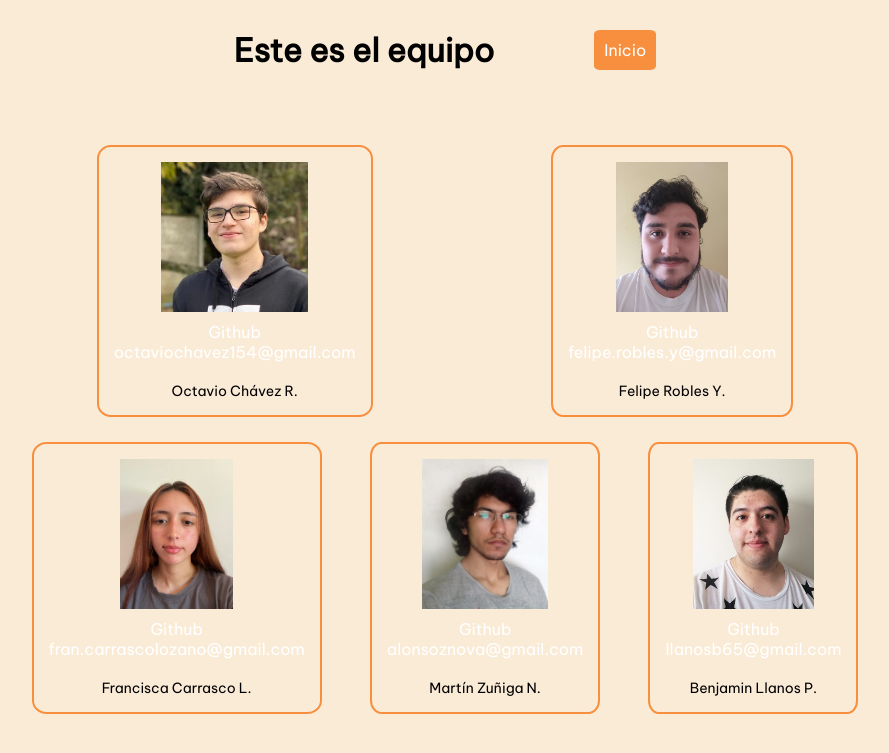
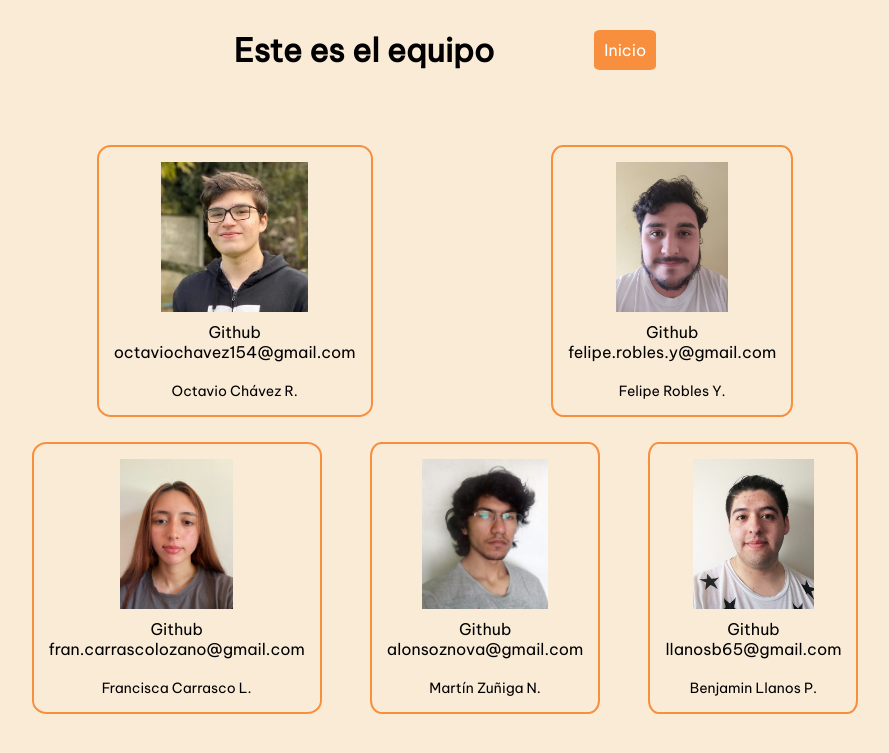
Before and after one commit to Bl3x4r/VIIIGames, a Flask app: page /conocer/equipo in a window 1280 px wide. Shown: the top 753 px of the page, without its empty margins (195-1084 px from the left). Run offline with Flask 3, Linux system fonts and the light colour scheme.

Commit message:
cambios menores

```diff
--- a/app_flask/config/mysqlconnection.py
+++ b/app_flask/config/mysqlconnection.py
@@ -3,7 +3,7 @@ class MySQLConnection:
     def __init__(self, db):
         connection = pymysql.connect(host = 'localhost',
                                     user = 'root',
-                                    password = 'root',
+                                    password = '@B2G3Z6K8benja',
                                     db = db,
                                     charset = 'utf8mb4',
                                     cursorclass = pymysql.cursors.DictCursor,
--- a/app_flask/static/css/conocenos.css
+++ b/app_flask/static/css/conocenos.css
@@ -78,7 +78,7 @@ body{
 }
 .item{
     text-decoration: none;
-    color: #fff;
+    color: black;
 }
 .cont-perfil-btn{
     display: flex;
--- a/app_flask/static/css/crear_post.css
+++ b/app_flask/static/css/crear_post.css
@@ -66,14 +66,14 @@ nav{
 }
 .item{
     text-decoration: none;
-    color: black;
+    color: #fff;
 }
 .cont-perfil-btn{
     display: flex;
     gap: 50px;
     align-items: center;
 }
-/*
+
 #crear-post {
     max-width: 800px;
     margin: 20px auto;
@@ -119,4 +119,3 @@ button {
 button:hover {
     background-color: #9b5b2b;
 }
-/*
--- a/app_flask/static/css/mision_CSS.css
+++ b/app_flask/static/css/mision_CSS.css
@@ -69,7 +69,7 @@ nav{
     gap: 15px;
 }
 
-.item {
+.item, a {
     text-decoration: none;
     color: black;
 }
--- a/app_flask/templates/chat.html
+++ b/app_flask/templates/chat.html
@@ -42,7 +42,7 @@
       if (message !== '') {
         var chatMessages = document.getElementById('chat-messages');
         var newMessage = document.createElement('div');
-        newMessage.innerHTML = '<strong>{{session['nombre_usuario']}}:</strong> ' + message;
+        newMessage.innerHTML = '<strong>{{session["nombre_usuario"]}}:</strong> ' + message;
         chatMessages.appendChild(newMessage);
 
         userInput.value = '';
--- a/app_flask/templates/conocenos.html
+++ b/app_flask/templates/conocenos.html
@@ -20,8 +20,8 @@
             <div class="cont-trj trj-octavio">
                 <img src="{{url_for('static', filename='img/img_equipo/foto_octavio.jpg')}}" alt="Foto de Octavio" class="img-trj">
                 <div class="info">
-                    <a href="https://github.com/octadark" target="_blank">Github</a>
-                    <a href="mailto:octaviochavez154@gmail.com">octaviochavez154@gmail.com</a>
+                    <a href="https://github.com/octadark" class="item" target="_blank">Github</a>
+                    <a href="mailto:octaviochavez154@gmail.com" class="item">octaviochavez154@gmail.com</a>
                     <p>Octavio Chávez R.</p>
                 </div>
             </div>
@@ -30,8 +30,8 @@
             <div class="cont-trj trj-felipe">
                 <img src="{{url_for('static', filename='img/img_equipo/foto_felipe.jpg')}}" alt="Foto de Felipe" class="img-trj">
                 <div class="info">
-                    <a href="https://github.com/FelipeRobles1" target="_blank">Github</a>
-                    <a href="mailto:felipe.robles.y@gmail.com">felipe.robles.y@gmail.com</a>
+                    <a href="https://github.com/FelipeRobles1" class="item" target="_blank">Github</a>
+                    <a href="mailto:felipe.robles.y@gmail.com" class="item">felipe.robles.y@gmail.com</a>
                     <p>Felipe Robles Y.</p>
                 </div>
             </div>
@@ -40,8 +40,8 @@
             <div class="cont-trj trj-francisca">
                 <img src="{{url_for('static', filename='img/img_equipo/foto_francisca.jpg')}}" alt="Foto de Francisca" class="img-trj">
                 <div class="info">
-                    <a href="https://github.com/francarrasc0" target="_blank">Github</a>
-                    <a href="mailto:fran.carrascolozano@gmail.com">fran.carrascolozano@gmail.com</a>
+                    <a href="https://github.com/francarrasc0" class="item" target="_blank">Github</a>
+                    <a href="mailto:fran.carrascolozano@gmail.com" class="item">fran.carrascolozano@gmail.com</a>
                     <p>Francisca Carrasco L.</p>
                 </div>
             </div>
@@ -50,8 +50,8 @@
             <div class="cont-trj trj-martin">
                 <img src="{{url_for('static', filename='img/img_equipo/foto_martin.jpg')}}" alt="Foto de Martín" class="img-trj">
                 <div class="info">
-                    <a href="https://github.com/alonsoznova" target="_blank">Github</a>
-                    <a href="mailto:alonsoznova@gmail.com">alonsoznova@gmail.com</a>
+                    <a href="https://github.com/alonsoznova" class="item" target="_blank">Github</a>
+                    <a href="mailto:alonsoznova@gmail.com" class="item">alonsoznova@gmail.com</a>
                     <p>Martín Zuñiga N.</p>
                 </div>
             </div>
@@ -60,8 +60,8 @@
             <div class="cont-trj trj-benjamin">
                 <img src="{{url_for('static', filename='img/img_equipo/foto_benjamin.jpeg')}}" alt="Foto de Benjamin" class="img-trj">
                 <div class="info">
-                    <a href="https://github.com/Bl3x4r?tab=repositories" target="_blank">Github</a>
-                    <a href="mailto:llanosb65@gmail.com">llanosb65@gmail.com</a>
+                    <a href="https://github.com/Bl3x4r?tab=repositories" class="item" target="_blank">Github</a>
+                    <a href="mailto:llanosb65@gmail.com" class="item">llanosb65@gmail.com</a>
                     <p>Benjamin Llanos P.</p>
                 </div>
             </div>
--- a/app_flask/templates/crear_post.html
+++ b/app_flask/templates/crear_post.html
@@ -11,7 +11,7 @@
 </head>
 <nav>
     <div class="cont_izq">
-        <img src="{{url_for('static', filename='img/logo.jpeg')}}" alt="Logo de VIIIGames" class="img logo">
+        <img src="{{url_for('static', filename='img/logo.png')}}" alt="Logo de VIIIGames" class="img logo">
         <h1>Crear Post</h1>
     </div>
     <div class="cont_der">
--- a/app_flask/templates/inicio.html
+++ b/app_flask/templates/inicio.html
@@ -233,7 +233,6 @@
                 <h3 class="titulo-footer">Acerca de Nosotros</h3>
                 <ul class="list list-footer">
                     <li><a href="/mision" class="item item-footer">Misión</a></li>
-                    <li><a href="#" class="item item-footer">Visión</a></li>
                 </ul>
             </div>
         </div>
```
Also changed, not shown: app_flask/controladores/controlador_usuario.py (+15 -0 lines), app_flask/templates/Mision.html (+7 -2 lines), 2 other files.
